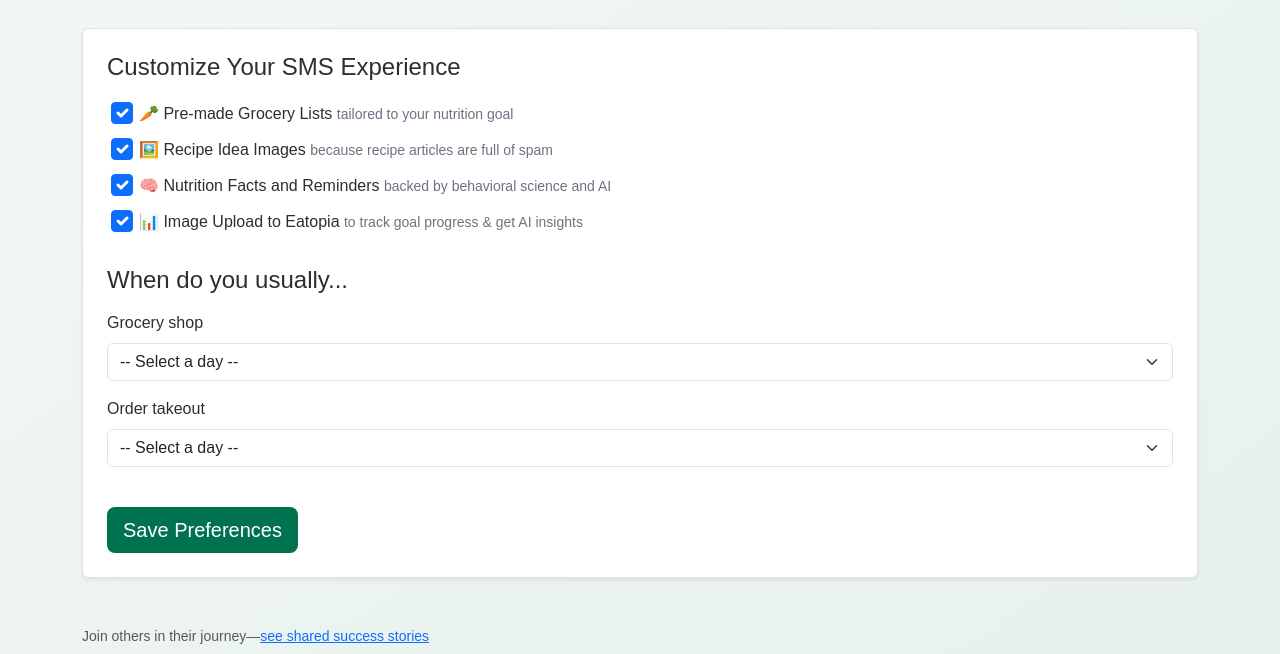
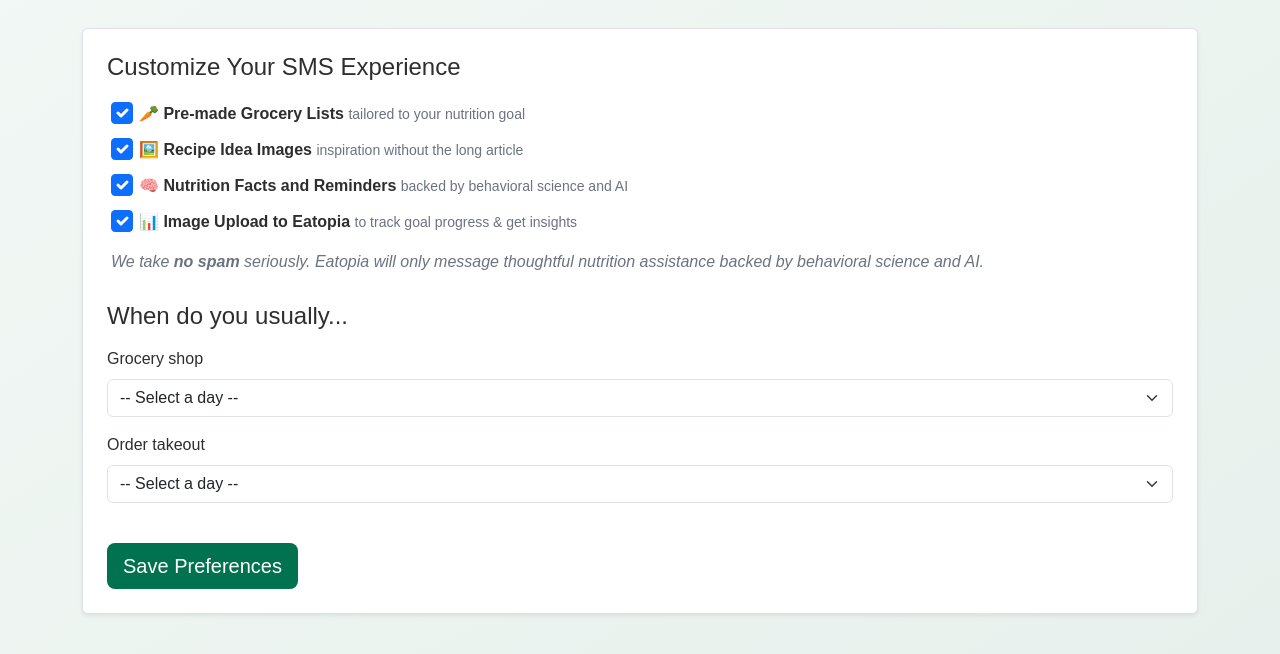
Before and after one commit to jdonohue44/Eatopia, a Flask app: page /sms-setup in a window 1280 px wide. Shown: the part 138-792 px from the top of the page. Run offline with Flask 3, Linux system fonts and the light colour scheme.

Commit message:
SMS setup form formatting

```diff
--- a/templates/sms_setup.html
+++ b/templates/sms_setup.html
@@ -58,35 +58,36 @@
                 </h4>
               </li>
             </ul>
-
-            <div class="mt-2 border-t pt-2 text-sm text-gray-700" style="font-style: italic; color: #6B7280; padding: 4px;">
-              We take <strong>"no spam"</strong> seriously. Eatopia provides thoughtful nutrition assistance backed by behavioral science and AI.
-            </div>
           </section>                   -->
 
         <section class="setup mb-5">
             <!-- <h2 class="mb-4">Customize Your SMS Experience</h2> -->
             <form class="p-4 border rounded bg-white shadow-sm" action="/save-sms-preferences" method="post">
                 <!-- Message Type Selection -->
-                <fieldset class="mb-4">
+                <fieldset class="">
                     <legend class="h4 mb-3">Customize Your SMS Experience</legend>
-                    <div class="form-check" style="margin: 4px;">
+                    <div class="form-check" style="margin: 4px;font-weight: 600;">
                         <input class="form-check-input" type="checkbox" name="grocery_lists" id="grocery_lists" checked>
                         <label class="form-check-label" style="margin:4px" for="grocery_lists">🥕 Pre-made Grocery Lists <span style="font-size: 0.875rem; color: #6B7280; font-weight: normal;">tailored to your nutrition goal</span></label>
                     </div>
-                    <div class="form-check" style="margin: 4px;">
+                    <div class="form-check" style="margin: 4px;font-weight: 600;">
                         <input class="form-check-input" type="checkbox" name="recipe_ideas" id="recipe_ideas" checked>
-                        <label class="form-check-label" style="margin:4px" for="recipe_ideas">🖼️ Recipe Idea Images <span style="font-size: 0.875rem; color: #6B7280; font-weight: normal;">because recipe articles are full of spam</span></label>
+                        <label class="form-check-label" style="margin:4px" for="recipe_ideas">🖼️ Recipe Idea Images <span style="font-size: 0.875rem; color: #6B7280; font-weight: normal;">inspiration without the long article</span></label>
                     </div>
-                    <div class="form-check" style="margin: 4px;">
+                    <div class="form-check" style="margin: 4px;font-weight: 600;">
                         <input class="form-check-input" type="checkbox" name="facts_and_reminders" id="facts_and_reminders" checked>
                         <label class="form-check-label" style="margin:4px" for="facts_and_reminders">🧠 Nutrition Facts and Reminders <span style="font-size: 0.875rem; color: #6B7280; font-weight: normal;">backed by behavioral science and AI</span></label>
                     </div>
-                    <div class="form-check" style="margin: 4px;">
+                    <div class="form-check" style="margin: 4px;font-weight: 600;">
                         <input class="form-check-input" type="checkbox" name="image_upload" id="image_upload" checked>
-                        <label class="form-check-label" style="margin:4px" for="image_upload">📊 Image Upload to Eatopia <span style="font-size: 0.875rem; color: #6B7280; font-weight: normal;">to track goal progress & get AI insights</span></label>
+                        <label class="form-check-label" style="margin:4px" for="image_upload">📊 Image Upload to Eatopia <span style="font-size: 0.875rem; color: #6B7280; font-weight: normal;">to track goal progress & get insights</span></label>
                     </div>
                 </fieldset>
+
+                <!-- Disclaimer -->
+                <div class="mb-4 border-t pt-2 text-sm text-gray-700" style="font-style: italic; color: #6B7280; padding: 4px;">
+                  We take <strong>no spam</strong> seriously. Eatopia will only message thoughtful nutrition assistance backed by behavioral science and AI.
+                </div>
 
                 <!-- Timing Preferences -->
                 <fieldset class="mb-4">
```
